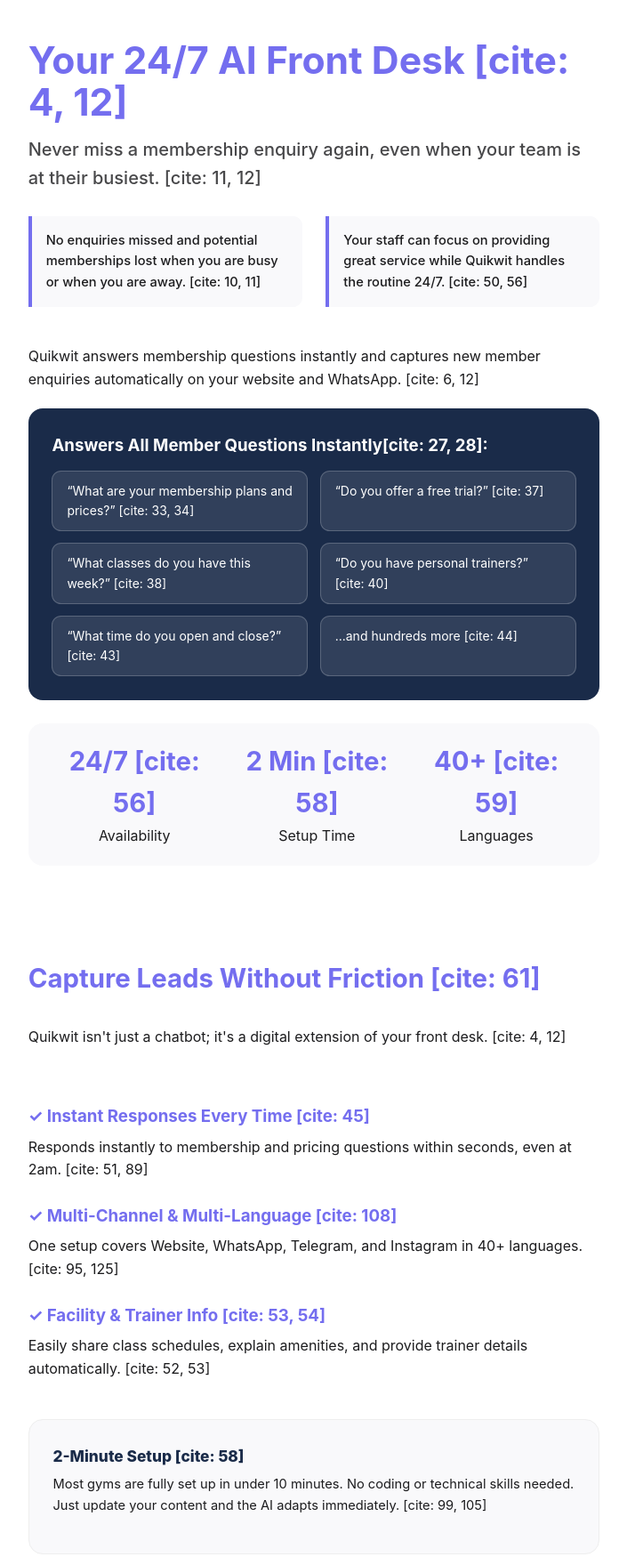
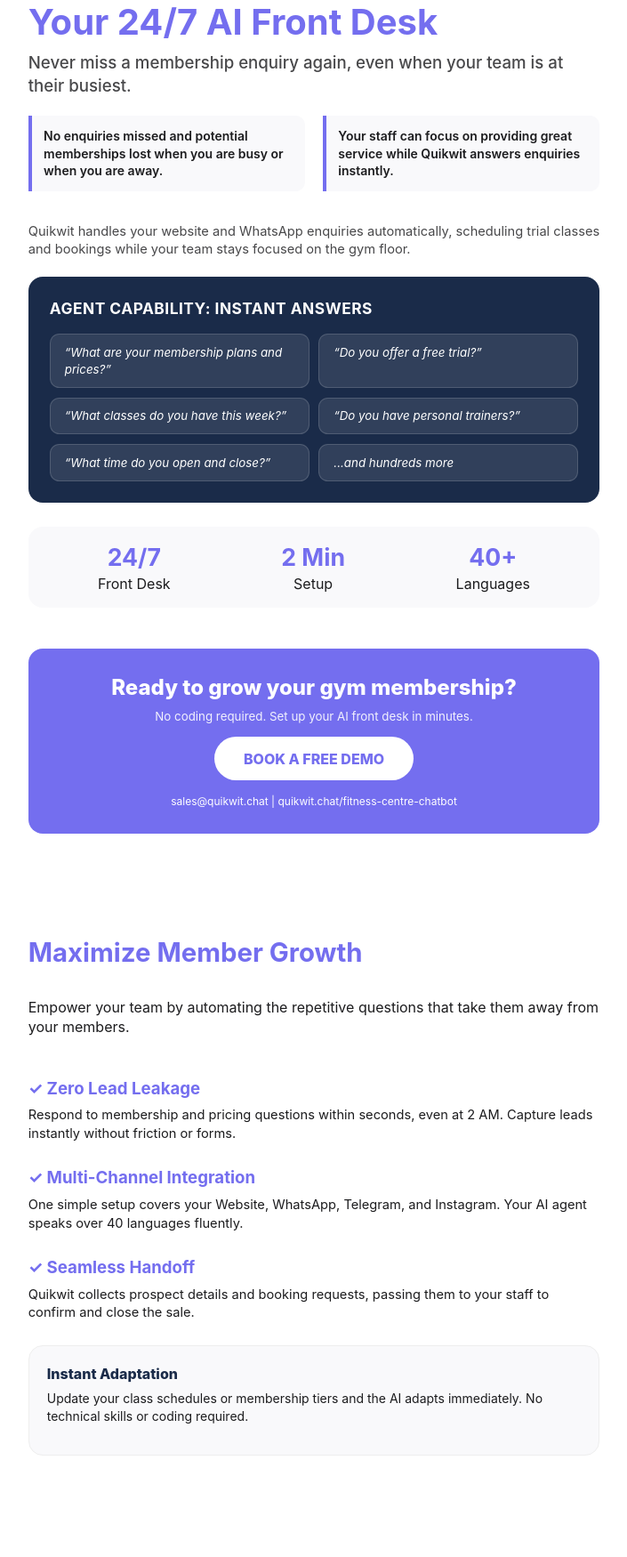
Before and after one commit to praveenchandran84/quikwit-flyers, a plain HTML site: page index.html in a window 1280 px wide. Shown: the part 129-1879 px from the top of the page at 89% size, without its empty margins (287-992 px from the left). Drawn offline with Linux system fonts and the light colour scheme.

Commit message:
Update index.html

```diff
--- a/index.html
+++ b/index.html
@@ -16,7 +16,7 @@
         * { box-sizing: border-box; -webkit-print-color-adjust: exact; }
         body {
             font-family: 'Inter', -apple-system, BlinkMacSystemFont, "Segoe UI", Roboto, sans-serif;
-            margin: 0; padding: 0; color: var(--dark-text); line-height: 1.6;
+            margin: 0; padding: 0; color: var(--dark-text); line-height: 1.4;
         }
 
         .page {
@@ -32,60 +32,61 @@
         }
 
         /* Header */
-        .header { display: flex; justify-content: space-between; align-items: center; margin-bottom: 25pt; }
+        .header { display: flex; justify-content: space-between; align-items: center; margin-bottom: 20pt; }
         .logo { font-size: 26pt; font-weight: 900; color: var(--quikwit-purple); letter-spacing: -1px; }
 
         /* Typography */
-        h1 { font-size: 32pt; color: var(--quikwit-purple); margin-bottom: 10pt; line-height: 1.1; }
-        h2 { font-size: 22pt; color: var(--quikwit-purple); margin-top: 20pt; margin-bottom: 10pt; }
-        .hero-subtext { font-size: 15pt; font-weight: 500; color: var(--grey-text); margin-bottom: 20pt; }
+        h1 { font-size: 30pt; color: var(--quikwit-purple); margin-bottom: 8pt; line-height: 1.1; margin-top: 0; }
+        h2 { font-size: 22pt; color: var(--quikwit-purple); margin-top: 0; margin-bottom: 10pt; }
+        .hero-subtext { font-size: 14pt; font-weight: 500; color: var(--grey-text); margin-bottom: 15pt; }
 
         /* Value Prop Sections */
-        .value-grid { display: grid; grid-template-columns: 1fr 1fr; gap: 20pt; margin-bottom: 20pt; }
-        .value-item { padding: 12pt; border-left: 4px solid var(--quikwit-purple); background: var(--light-bg); border-radius: 0 8pt 8pt 0; }
-        .value-item p { margin: 0; font-size: 11pt; font-weight: 500; }
+        .value-grid { display: grid; grid-template-columns: 1fr 1fr; gap: 15pt; margin-bottom: 15pt; }
+        .value-item { padding: 10pt; border-left: 4px solid var(--quikwit-purple); background: var(--light-bg); border-radius: 0 8pt 8pt 0; }
+        .value-item p { margin: 0; font-size: 10.5pt; font-weight: 600; }
 
-        /* NEW: Questions Section in Deep Navy */
+        /* Questions Section - Navy Blue */
         .questions-section {
             background: var(--navy-blue);
             color: white;
-            padding: 20pt;
+            padding: 18pt;
             border-radius: 12pt;
             margin-bottom: 20pt;
         }
-        .questions-grid { display: grid; grid-template-columns: 1fr 1fr; gap: 10pt; margin-top: 10pt; }
+        .questions-grid { display: grid; grid-template-columns: 1fr 1fr; gap: 8pt; margin-top: 12pt; }
         .q-bubble {
             background: rgba(255,255,255,0.1);
             padding: 8pt 12pt;
             border-radius: 8pt;
-            font-size: 10.5pt;
-            border: 1pt solid rgba(255,255,255,0.2);
+            font-size: 10pt;
+            border: 1pt solid rgba(255,255,255,0.15);
+            font-style: italic;
         }
 
         /* Features Bar */
-        .badges { display: flex; justify-content: space-around; margin-bottom: 25pt; background: var(--light-bg); padding: 15pt; border-radius: 12pt; }
+        .badges { display: flex; justify-content: space-around; margin-bottom: 20pt; background: var(--light-bg); padding: 12pt; border-radius: 12pt; }
         .badge { text-align: center; }
-        .badge strong { font-size: 22pt; color: var(--quikwit-purple); display: block; }
+        .badge strong { font-size: 20pt; color: var(--quikwit-purple); display: block; }
 
-        /* NEW: Dedicated CTA Section in Brand Color */
+        /* CTA Section - Quikwit Brand Color */
         .cta-section {
             background: var(--quikwit-purple);
             color: white;
-            padding: 25pt;
+            padding: 20pt;
             border-radius: 12pt;
             text-align: center;
-            margin-top: auto; /* Pushes to bottom */
+            margin-top: auto; /* Anchors to bottom without overlapping */
         }
         .cta-title { font-size: 18pt; font-weight: 800; margin-bottom: 5pt; }
         .btn {
             display: inline-block;
             background: white;
             color: var(--quikwit-purple);
-            padding: 10pt 30pt;
+            padding: 10pt 25pt;
             border-radius: 30pt;
             text-decoration: none;
             font-weight: 800;
-            font-size: 13pt;
+            font-size: 12pt;
             margin-top: 10pt;
             text-transform: uppercase;
         }
@@ -101,81 +102,81 @@
     <div class="page">
         <div class="header">
             <div class="logo">Quikwit AI</div>
-            <div style="font-weight: bold; color: var(--grey-text);">FITNESS FRONT DESK [cite: 2, 4]</div>
+            <div style="font-weight: bold; color: var(--grey-text); text-transform: uppercase; font-size: 10pt;">Industry: Fitness Centres</div>
         </div>
 
-        <h1>Your 24/7 AI Front Desk [cite: 4, 12]</h1>
-        <div class="hero-subtext">Never miss a membership enquiry again, even when your team is at their busiest. [cite: 11, 12]</div>
+        <h1>Your 24/7 AI Front Desk</h1>
+        <div class="hero-subtext">Never miss a membership enquiry again, even when your team is at their busiest.</div>
 
         <div class="value-grid">
             <div class="value-item">
-                <p>No enquiries missed and potential memberships lost when you are busy or when you are away. [cite: 10, 11]</p>
+                <p>No enquiries missed and potential memberships lost when you are busy or when you are away.</p>
             </div>
             <div class="value-item">
-                <p>Your staff can focus on providing great service while Quikwit handles the routine 24/7. [cite: 50, 56]</p>
+                <p>Your staff can focus on providing great service while Quikwit answers enquiries instantly.</p>
             </div>
         </div>
 
-        <p style="font-size: 12pt; margin-bottom: 15pt;">
-            Quikwit answers membership questions instantly and captures new member enquiries automatically on your website and WhatsApp. [cite: 6, 12]
+        <p style="font-size: 11pt; margin-bottom: 15pt; color: var(--grey-text);">
+            Quikwit handles your website and WhatsApp enquiries automatically, scheduling trial classes and bookings while your team stays focused on the gym floor.
         </p>
 
         <div class="questions-section">
-            <h3 style="margin: 0; font-size: 14pt;">Answers All Member Questions Instantly[cite: 27, 28]:</h3>
+            <h3 style="margin: 0; font-size: 13pt; text-transform: uppercase; letter-spacing: 0.5px;">Agent Capability: Instant Answers</h3>
             <div class="questions-grid">
-                <div class="q-bubble">“What are your membership plans and prices?” [cite: 33, 34]</div>
-                <div class="q-bubble">“Do you offer a free trial?” [cite: 37]</div>
-                <div class="q-bubble">“What classes do you have this week?” [cite: 38]</div>
-                <div class="q-bubble">“Do you have personal trainers?” [cite: 40]</div>
-                <div class="q-bubble">“What time do you open and close?” [cite: 43]</div>
-                <div class="q-bubble">...and hundreds more [cite: 44]</div>
+                <div class="q-bubble">“What are your membership plans and prices?”</div>
+                <div class="q-bubble">“Do you offer a free trial?”</div>
+                <div class="q-bubble">“What classes do you have this week?”</div>
+                <div class="q-bubble">“Do you have personal trainers?”</div>
+                <div class="q-bubble">“What time do you open and close?”</div>
+                <div class="q-bubble">...and hundreds more</div>
             </div>
         </div>
 
         <div class="badges">
-            <div class="badge"><strong>24/7 [cite: 56]</strong>Availability</div>
-            <div class="badge"><strong>2 Min [cite: 58]</strong>Setup Time</div>
-            <div class="badge"><strong>40+ [cite: 59]</strong>Languages</div>
+            <div class="badge"><strong>24/7</strong>Front Desk</div>
+            <div class="badge"><strong>2 Min</strong>Setup</div>
+            <div class="badge"><strong>40+</strong>Languages</div>
         </div>
 
         <div class="cta-section">
-            <div class="cta-title">Ready to grow your gym membership? [cite: 137]</div>
-            <div style="font-size: 11pt; opacity: 0.9;">No coding, no contracts. Set up in minutes. [cite: 137]</div>
-            <a href="#" class="btn">Book a Free Demo [cite: 138]</a>
-            <div style="margin-top: 12pt; font-size: 9pt;">sales@quikwit.chat | quikwit.chat/fitness-centre-chatbot [cite: 134]</div>
+            <div class="cta-title">Ready to grow your gym membership?</div>
+            <div style="font-size: 10pt; opacity: 0.9;">No coding required. Set up your AI front desk in minutes.</div>
+            <a href="#" class="btn">Book a Free Demo</a>
+            <div style="margin-top: 12pt; font-size: 9pt;">sales@quikwit.chat | quikwit.chat/fitness-centre-chatbot</div>
         </div>
     </div>
 
     <div class="page">
-        <h2>Capture Leads Without Friction [cite: 61]</h2>
-        <p style="font-size: 12pt;">Quikwit isn't just a chatbot; it's a digital extension of your front desk. [cite: 4, 12]</p>
+        <h2>Maximize Member Growth</h2>
+        <p style="font-size: 12pt; margin-bottom: 20pt;">Empower your team by automating the repetitive questions that take them away from your members.</p>
 
-        <div style="margin-top: 20pt;">
-            <div style="margin-bottom: 18pt;">
-                <h3 style="color: var(--quikwit-purple); margin-bottom: 5pt;">✓ Instant Responses Every Time [cite: 45]</h3>
-                <p style="margin: 0;">Responds instantly to membership and pricing questions within seconds, even at 2am. [cite: 51, 89]</p>
+        <div style="flex-grow: 1;">
+            <div style="margin-bottom: 20pt;">
+                <h3 style="color: var(--quikwit-purple); margin-bottom: 5pt; font-size: 14pt;">✓ Zero Lead Leakage</h3>
+                <p style="margin: 0; font-size: 11pt;">Respond to membership and pricing questions within seconds, even at 2 AM. Capture leads instantly without friction or forms.</p>
             </div>
 
-            <div style="margin-bottom: 18pt;">
-                <h3 style="color: var(--quikwit-purple); margin-bottom: 5pt;">✓ Multi-Channel & Multi-Language [cite: 108]</h3>
-                <p style="margin: 0;">One setup covers Website, WhatsApp, Telegram, and Instagram in 40+ languages. [cite: 95, 125]</p>
+            <div style="margin-bottom: 20pt;">
+                <h3 style="color: var(--quikwit-purple); margin-bottom: 5pt; font-size: 14pt;">✓ Multi-Channel Integration</h3>
+                <p style="margin: 0; font-size: 11pt;">One simple setup covers your Website, WhatsApp, Telegram, and Instagram. Your AI agent speaks over 40 languages fluently.</p>
             </div>
 
-            <div style="margin-bottom: 18pt;">
-                <h3 style="color: var(--quikwit-purple); margin-bottom: 5pt;">✓ Facility & Trainer Info [cite: 53, 54]</h3>
-                <p style="margin: 0;">Easily share class schedules, explain amenities, and provide trainer details automatically. [cite: 52, 53]</p>
+            <div style="margin-bottom: 20pt;">
+                <h3 style="color: var(--quikwit-purple); margin-bottom: 5pt; font-size: 14pt;">✓ Seamless Handoff</h3>
+                <p style="margin: 0; font-size: 11pt;">Quikwit collects prospect details and booking requests, passing them to your staff to confirm and close the sale.</p>
             </div>
-        </div>
 
-        <div style="background: var(--light-bg); padding: 20pt; border-radius: 12pt; margin-top: 15pt; border: 1pt solid #eee;">
-            <p style="margin: 0; font-weight: 800; color: var(--navy-blue); font-size: 13pt;">2-Minute Setup [cite: 58]</p>
-            <p style="margin-top: 5pt; font-size: 11pt;">Most gyms are fully set up in under 10 minutes. No coding or technical skills needed. Just update your content and the AI adapts immediately. [cite: 99, 105]</p>
+            <div style="background: var(--light-bg); padding: 15pt; border-radius: 12pt; border: 1pt solid #eee; margin-top: 10pt;">
+                <p style="margin: 0; font-weight: 800; color: var(--navy-blue); font-size: 12pt;">Instant Adaptation</p>
+                <p style="margin-top: 5pt; font-size: 10.5pt;">Update your class schedules or membership tiers and the AI adapts immediately. No technical skills or coding required.</p>
+            </div>
         </div>
 
         <div class="cta-section">
             <div class="cta-title">Get Started Today</div>
-            <div style="font-size: 11pt; margin-bottom: 10pt;">Available in Australia, New Zealand, and globally. [cite: 132]</div>
-            <div style="font-weight: 800; font-size: 18pt;">quikwit.chat</div>
+            <div style="font-size: 10pt; margin-bottom: 10pt;">Serving fitness businesses in Australia, New Zealand, and globally.</div>
+            <div style="font-weight: 800; font-size: 20pt;">quikwit.chat</div>
         </div>
     </div>
 
```
